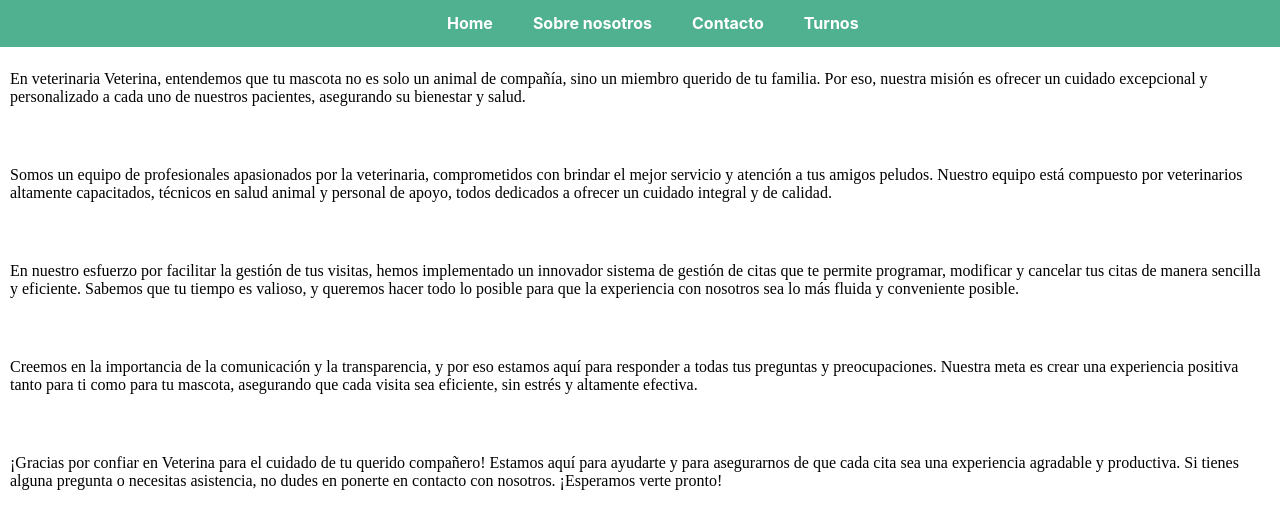
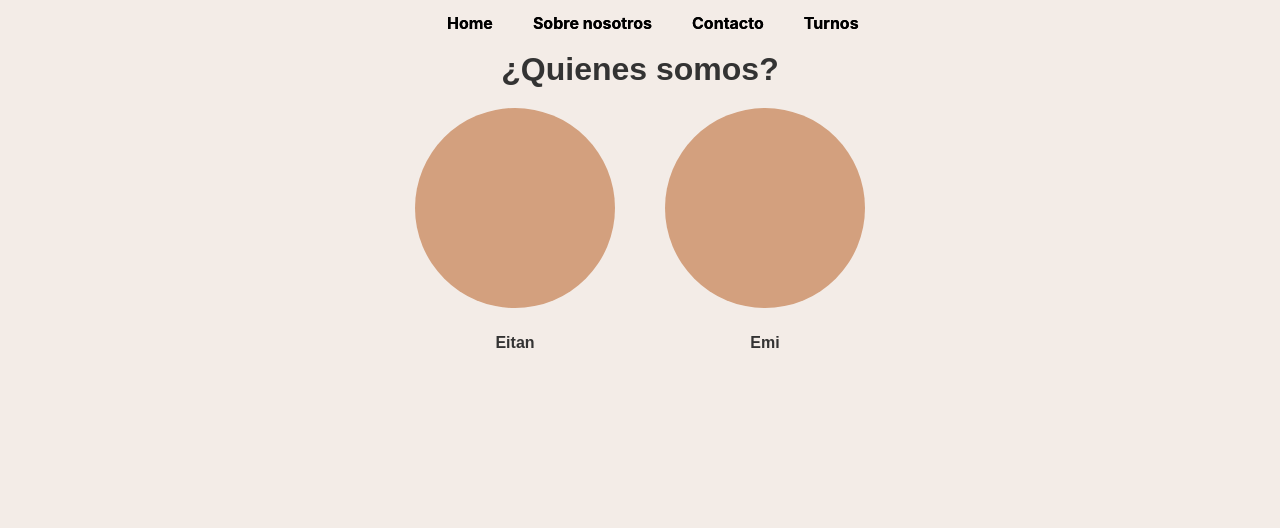
Before and after one commit to EitanToporovskaja/gestor_de_citas_next, a Next.js app: page /about in a window 1280 px wide. Shown: the top 528 px of the page. Built offline with nearby package versions, Linux system fonts and the light colour scheme.

Commit message:
Cambios buenos

```diff
--- a/src/app/about/page.jsx
+++ b/src/app/about/page.jsx
@@ -2,30 +2,24 @@ import React from 'react';
 import './style.css';
 import Layout from '../layout.js';
 
-const About = ({}) => {
-    return(
+const About = () => {
+    return (
         <Layout>
-            <div>
-                <p>En veterinaria Veterina, entendemos que tu mascota no es solo un animal de compañía, sino un miembro querido de tu familia.
-                Por eso, nuestra misión es ofrecer un cuidado excepcional y personalizado a cada uno de nuestros pacientes, asegurando su bienestar y salud.</p>
-                <p>
-                Somos un equipo de profesionales apasionados por la veterinaria, comprometidos con brindar el mejor servicio y atención a tus amigos peludos.
-                Nuestro equipo está compuesto por veterinarios altamente capacitados, técnicos en salud animal y personal de apoyo, todos dedicados a ofrecer un cuidado integral y de calidad.
-                </p>
-                <p>
-                En nuestro esfuerzo por facilitar la gestión de tus visitas, hemos implementado un innovador sistema de gestión de citas que te permite programar, modificar y cancelar tus citas de manera sencilla y eficiente.
-                Sabemos que tu tiempo es valioso, y queremos hacer todo lo posible para que la experiencia con nosotros sea lo más fluida y conveniente posible.
-                </p>
-                <p>
-                Creemos en la importancia de la comunicación y la transparencia, y por eso estamos aquí para responder a todas tus preguntas y preocupaciones.
-                Nuestra meta es crear una experiencia positiva tanto para ti como para tu mascota, asegurando que cada visita sea eficiente, sin estrés y altamente efectiva.
-                </p>
-                <p>
-                ¡Gracias por confiar en Veterina para el cuidado de tu querido compañero! Estamos aquí para ayudarte y para asegurarnos de que cada cita sea una experiencia agradable y productiva.
-                Si tienes alguna pregunta o necesitas asistencia, no dudes en ponerte en contacto con nosotros. ¡Esperamos verte pronto!
-                </p>
+            <div className="About">
+                <h1>¿Quienes somos?</h1>
+                <div className="team-container">
+                    <div className="team-member">
+                        <div className="photo" />
+                        <p>Eitan</p>
+                    </div>
+                    <div className="team-member">
+                        <div className="photo" />
+                        <p>Emi</p>
+                    </div>
+                </div>
             </div>
         </Layout>
-    )
-}
+    );
+};
+
 export default About;
--- a/src/app/about/style.css
+++ b/src/app/about/style.css
@@ -1,40 +1,109 @@
-p {
-    justify-content: center;
-    margin-top: 40px;
-    padding-top: 20px;
+/* Estilos generales */
+body {
+    margin: 0;
+    padding: 0;
+    font-family: Arial, sans-serif;
+    background-color: #f3ece7;
+}
 
-}
-/* style.css */
-.Date {
+.About {
     display: flex;
     flex-direction: column;
     align-items: center;
     padding: 20px;
-    font-family: Arial, sans-serif;
-    background-color: #fff;
     color: #333;
 }
 
-.About p {
-    max-width: 800px;
-    text-align: center;
-    font-size: 1.1rem;
-    line-height: 1.6;
-    margin: 15px 0;
+.About h1 {
+    font-size: 2rem;
+    color: #333;
+    margin-bottom: 20px;
+    font-weight: bold;
+    font-family: 'Arial', sans-serif;
 }
 
-.About p:first-of-type {
-    font-size: 1.2rem;
-    font-weight: bold;
-    color: #007bff;
+.team-container {
+    display: flex;
+    justify-content: center;
+    gap: 50px;
 }
 
-.About p:not(:first-of-type) {
-    color: #555;
+.team-member {
+    display: flex;
+    flex-direction: column;
+    align-items: center;
+    text-align: center;
 }
 
-.About p:last-of-type {
-    margin-top: 30px;
+.team-member .photo {
+    width: 200px;
+    height: 200px;
+    background-color: #d3a07e;
+    border-radius: 50%;
+    margin-bottom: 10px;
+}
+
+.team-member p {
+    font-size: 1rem;
+    color: #333;
     font-weight: bold;
-    color: #007bff;
 }
+
+.navbar {
+    background-color: #f3ece7;
+}
+
+.navbar a {
+    color: #333;
+    text-decoration: none;
+    font-weight: bold;
+    margin: 0 10px;
+}
+
+.navbar a:hover {
+    text-decoration: underline;
+}
+
+.navbar a.active {
+    text-decoration: underline;
+    font-weight: bold;
+}
+
+.header {
+    display: flex;
+    align-items: center;
+    justify-content: space-between;
+    padding: 10px 20px;
+}
+
+.header .logo {
+    display: flex;
+    align-items: center;
+}
+
+.header .logo img {
+    width: 40px;
+    height: auto;
+    margin-right: 10px;
+}
+
+.header .logo h1 {
+    font-size: 1.5rem;
+    color: #333;
+}
+
+.header .menu {
+    display: flex;
+    align-items: center;
+}
+
+.header .menu a {
+    color: #333;
+    text-decoration: none;
+    font-weight: bold;
+    margin: 0 10px;
+}
+
+.header .menu a:hover {
+    text-decoration: underline;
+}
--- a/src/app/components/Navbar/style.jsx
+++ b/src/app/components/Navbar/style.jsx
@@ -10,7 +10,6 @@ export const style={
         justifyContent:"center",
         alignItems:"top",
         alignContent:"space-between",
-        background:"#50B191",
         top: 0,
         left: 0,
         zIndex:"99999" /* TIAGO TE AMO, MIL GRACIAS */
@@ -42,7 +41,7 @@ export const style={
         listStyleType: "none",
         textDecoration: "none",
         textAlign: "center",
-        color:"white",
+        color:"black",
         fontWeight:"bold"
     },
     a2:{
--- a/src/app/contacto/style.css
+++ b/src/app/contacto/style.css
@@ -1,23 +1,14 @@
-p{
-justify-content: center;
-padding-top: 5px;
-margin-top: 5px;
+/* style.css */
+body {
+    background-color: #f3ece7;
 }
-h1{
-    margin-top: 40px;
-}
-h3{
-    margin-top: 10px;
-    padding-top: 10px;
-}
-/* style.css */
+
 .Contacto {
     display: flex;
     flex-direction: column;
     align-items: center;
     padding: 20px;
     font-family: Arial, sans-serif;
-    background-color: #f9f9f9;
     color: #333;
 }
 
@@ -25,6 +16,9 @@ h3{
     max-width: 800px;
     text-align: center;
     margin-bottom: 40px;
+    background-color: #f3ece7;
+    padding: 20px;
+    border-radius: 10px;
 }
 
 .Contacto h1 {
@@ -43,6 +37,10 @@ h3{
     width: 100%;
     max-width: 800px;
     margin-bottom: 20px;
+    background-color: #ffe8d6;
+    padding: 20px;
+    border-radius: 10px;
+    border: 1px solid #d3a07e;
 }
 
 .Contacto .FC h3 {
@@ -62,6 +60,7 @@ h3{
 
 .Contacto .FC p {
     margin: 5px 0;
+    font-size: 1rem;
 }
 
 .Contacto .CE p {
@@ -81,3 +80,42 @@ h3{
     margin-top: 20px;
     text-align: center;
 }
+
+a {
+    color: #007bff;
+    text-decoration: none;
+}
+
+a:hover {
+    text-decoration: underline;
+}
+
+.footer {
+    display: flex;
+    justify-content: center;
+    align-items: center;
+    background-color: #ffe8d6;
+    padding: 10px;
+    border-radius: 10px;
+    border: 1px solid #d3a07e;
+    margin-top: 20px;
+}
+
+.footer div {
+    margin: 0 10px;
+    display: flex;
+    align-items: center;
+}
+
+.footer b {
+    margin-right: 5px;
+}
+
+.footer a {
+    color: #007bff;
+    text-decoration: none;
+}
+
+.footer a:hover {
+    text-decoration: underline;
+}
```
Also changed, not shown: src/app/components/CardTurno/index.jsx (+7 -17 lines), src/app/components/CardTurno/style.jsx (+27 -21 lines), src/app/components/Formulario/style.jsx (+19 -18 lines), src/app/contacto/page.jsx (+16 -19 lines).
